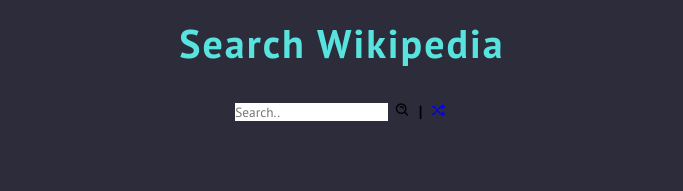
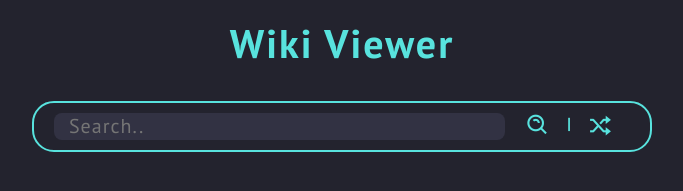
Before and after one commit to alex-kyriakou/wiki_viewer, a plain HTML site: page index.html in a window 1280 px wide. Shown: the part 281-472 px from the top of the page, without its empty margins (298-981 px from the left). Drawn offline with nearby package versions, Linux system fonts and the light colour scheme.

Commit message:
searchBar style

```diff
--- a/index.html
+++ b/index.html
@@ -19,14 +19,19 @@
     <section class="wiki">
       <div class="container">
         <img src="wikipedia-logo.png" alt="wikipedia logo" />
-        <h3>Search Wikipedia</h3>
+        <h3>Wiki Viewer</h3>
         <div class="form">
           <input type="text" class="form-input" placeholder="Search.." />
-          <i class="bx bx-search-alt"></i>
-          <b>|</b>
-          <a href="https://en.wikipedia.org/wiki/Special:Random">
-            <i class="bx bx-shuffle"></i>
-          </a>
+          <div class="tools">
+            <i class="bx bx-search-alt"></i>
+            <b class="kathetos">|</b>
+            <a
+              href="https://en.wikipedia.org/wiki/Special:Random"
+              title="Random Search"
+            >
+              <i class="bx bx-shuffle"></i>
+            </a>
+          </div>
         </div>
       </div>
       <!-- Results  -->
--- a/style.css
+++ b/style.css
@@ -8,7 +8,7 @@
 
 body {
   font-family: "PT Sans", sans-serif;
-  background-color: rgb(44, 44, 58);
+  background-color: #23232e;
   letter-spacing: 2px;
   min-height: 101vh;
 }
@@ -41,17 +41,62 @@ a:active {
   font-size: 2.5rem;
   margin-bottom: 2rem;
   color: #58e3de;
+
+  //   -webkit-text-stroke: 1px black;
 }
 
 .form {
-  display: flexbox;
-  max-width: 400px;
+  display: flex;
   margin: 0 auto;
+  border: 2px solid #58e3de;
+  padding: 10px 20px;
+  border-radius: 22px;
+  justify-content: space-evenly;
+  //   background-color: #252846dc;
 }
 
 .form-input {
+  width: 85%;
   border: none;
+  border-radius: 8px;
   outline: none;
   color: #bbb;
   font-family: "PT Sans", sans-serif;
+  font-size: 20px;
+  background: #323243;
+  letter-spacing: 1px;
+  word-spacing: 10px;
+  padding-left: 15px;
+  line-height: 25px;
+  caret-color: #58e3de;
 }
+
+.bx {
+  font-size: 25px;
+  line-height: 25px;
+  color: #58e3de;
+  cursor: pointer;
+}
+
+.bx:hover {
+  transform: scale(1.2);
+  transition: all 0.2s ease-in-out;
+}
+
+.bx-search-alt {
+  margin-left: 20px;
+}
+
+.tools {
+  display: flex;
+  justify-content: space-between;
+  text-align: center;
+}
+
+.tools > * {
+  padding-right: 15px;
+}
+
+.kathetos {
+  color: #58e3de;
+}
```
